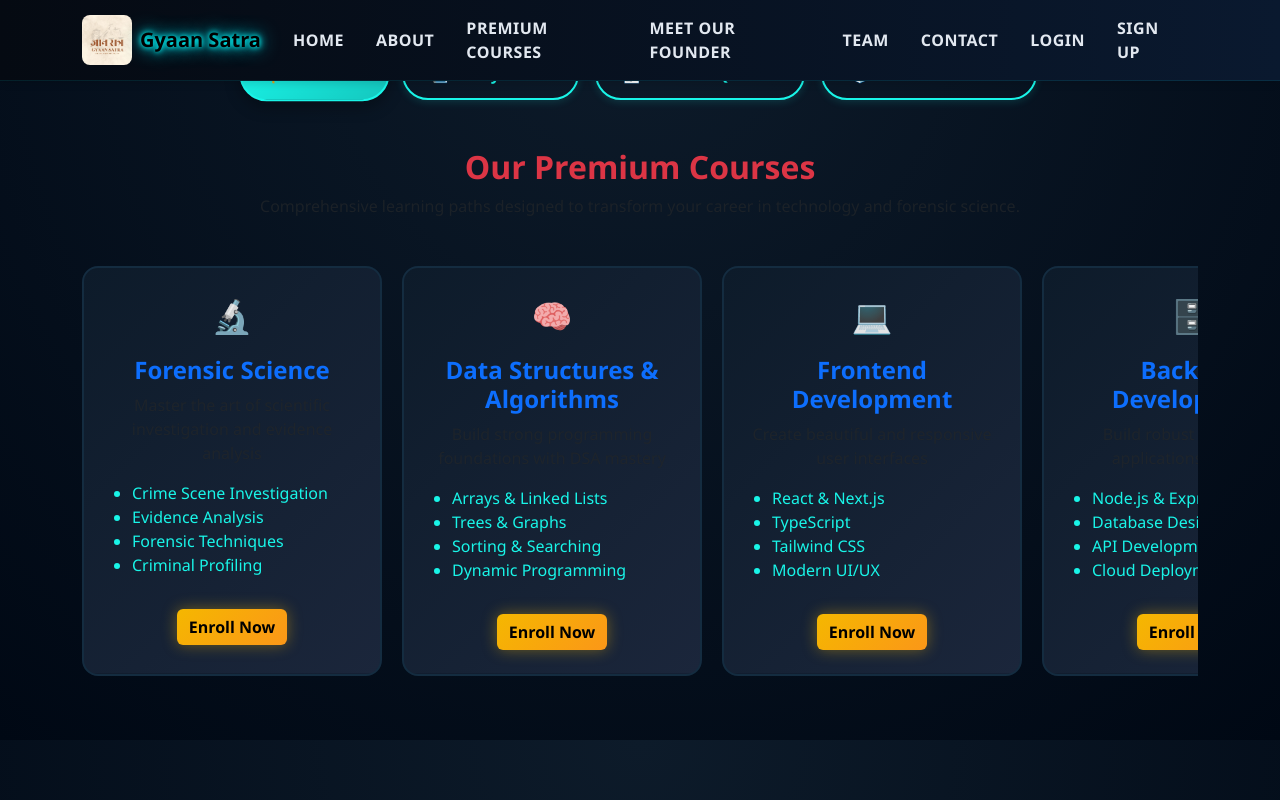
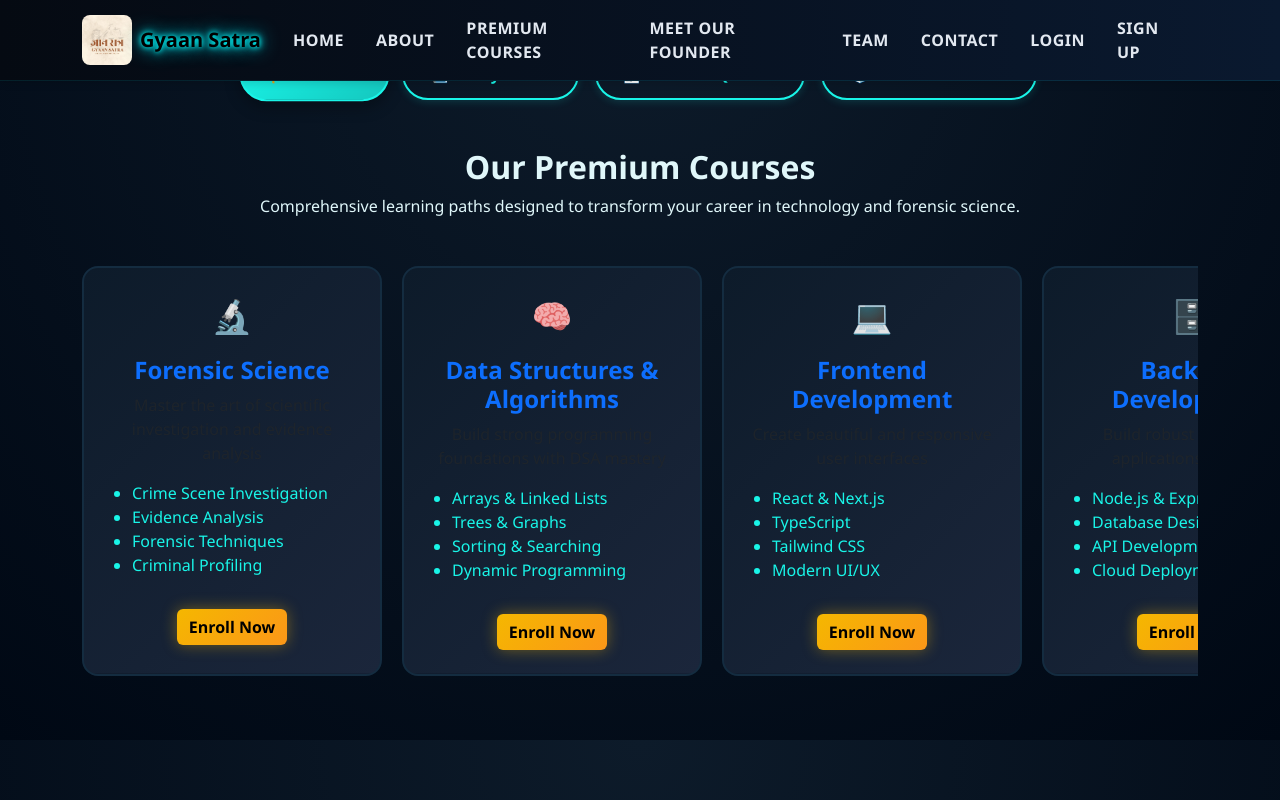
Before and after one commit to Deepaksingh1227/GyaanSatra, a React (Vite) app in the folder frontend/: page /premiumcourses in a window 1280 px wide. Built offline with nearby package versions, Linux system fonts and the light colour scheme.

Commit message:
Update CourseSection.jsx

```diff
--- a/frontend/src/premiumcourses/CourseSection.jsx
+++ b/frontend/src/premiumcourses/CourseSection.jsx
@@ -116,7 +116,7 @@ function CourseSection() {
           </div>
 
           <motion.h2
-            className="text-danger fw-bold mb-2"
+            className="text-forensic fw-bold mb-2"
             initial={{ opacity: 0, y: -20 }}
             animate={{ opacity: 1, y: 0 }}
             transition={{ duration: 0.6 }}
@@ -124,7 +124,7 @@ function CourseSection() {
             Our Premium Courses
           </motion.h2>
           <motion.p
-            className="text-muted mb-5"
+            className="text-gray-100 mb-5"
             initial={{ opacity: 0 }}
             animate={{ opacity: 1 }}
             transition={{ duration: 1, delay: 0.2 }}
```
